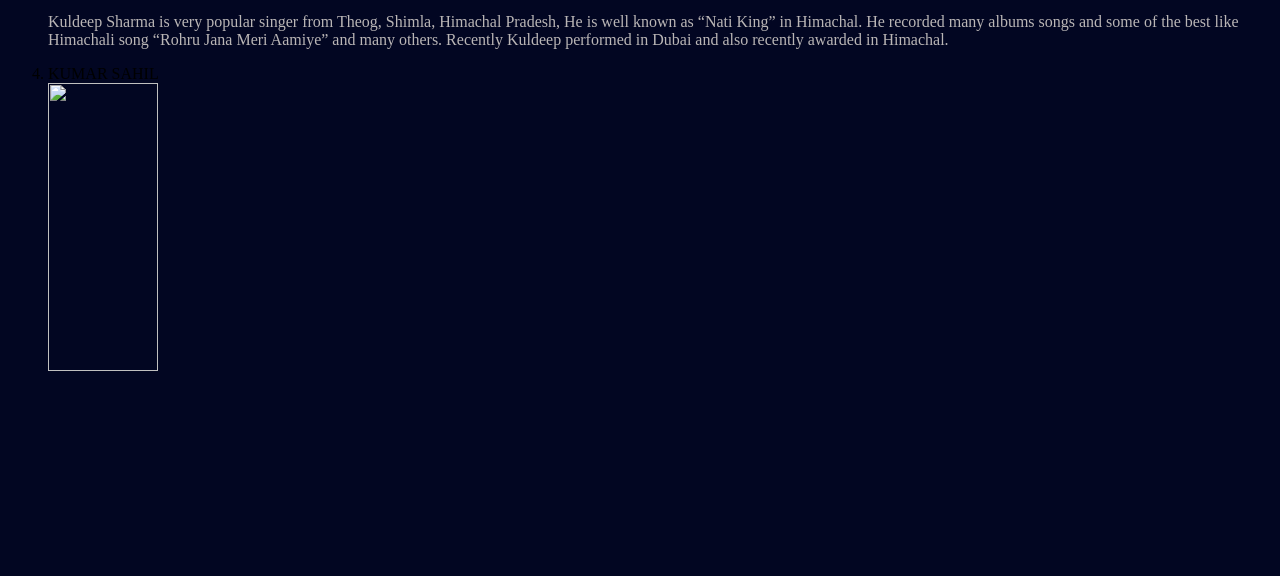
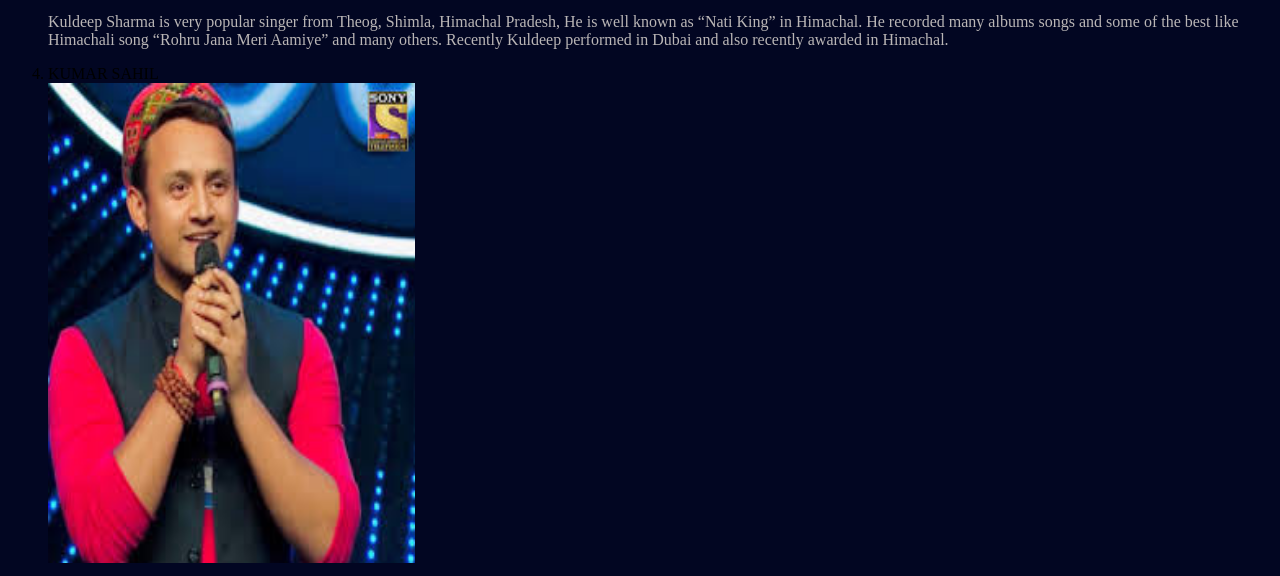
Before and after one commit to kumaarsk31/project, a plain HTML site: page himup.html in a window 1280 px wide. Shown: the part 2380-2956 px from the top of the page. Drawn offline with Linux system fonts and the light colour scheme.

Commit message:
Update himup.html

```diff
--- a/himup.html
+++ b/himup.html
@@ -45,7 +45,7 @@ Hansraj Raghuvanshi is a well-known personality, who has made a special place fo
 <img src="https://github.com/kumaarsk31/project/blob/main/kuldeepsharma.jpeg?raw=true"/>
 <P>Kuldeep Sharma is very popular singer from Theog, Shimla, Himachal Pradesh, He is well known as “Nati King” in Himachal. He recorded many albums songs and some of the best like Himachali song “Rohru Jana Meri Aamiye” and many others. Recently Kuldeep performed in Dubai and also recently awarded in Himachal.</P>
 <li>KUMAR SAHIL</li><BR>
-<img src=""/>
+<img src="https://github.com/kumaarsk31/project/blob/main/kumarsahil.jpeg?raw=true"/>
 <P>Kumar Sahil is a Popular Singer and Composer. He is from Kangra, Himachal Pradesh. He's born on 08 February 1992. He has appeared in several singing reality shows like Indian Idol, Rising Star, Voice of Punjab & Awaaz Punjab Di. Kumar Sahil attracted public attention and fan base from these reality shows.
 <li>SUNIL MASTIE</li><BR>
 <img src=""/>
```
